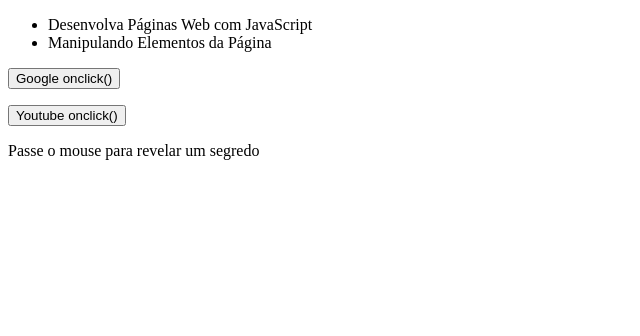
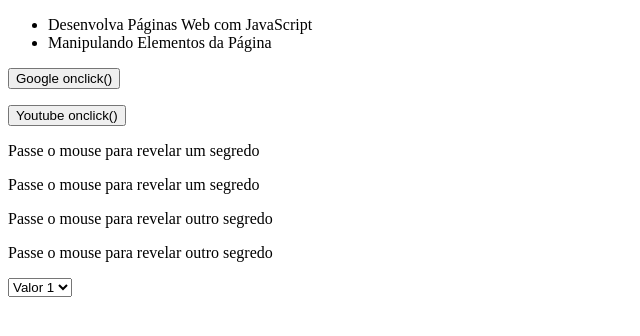
Before and after one commit to raniedev/dio, a plain HTML site: page javascript/aula-2.html in a window 1280 px wide. Shown: the whole page, without its empty margins (0-640 px from the left). Drawn offline with Linux system fonts and the light colour scheme.

Commit message:
Add files via upload

```diff
--- a/javascript/aula-2.html
+++ b/javascript/aula-2.html
@@ -4,7 +4,7 @@
         <title>JavaScript</title>
         <meta charset="utf-8"/>
     </head>
-    <body>
+    <body onload="load()">
         <ul>
             <li>Desenvolva Páginas Web com JavaScript</li>
             <li>Manipulando Elementos da Página</li>
@@ -18,6 +18,17 @@
 
         <p id="mousemove" onmouseover="trocar()" onmouseout="voltar()">Passe o mouse para revelar um segredo</p>
 
+        <p id="mousemove" onmouseover="trocar()" onmouseout="voltar()">Passe o mouse para revelar um segredo</p>
+
+        <p onmouseover="trocar_2(this)" onmouseout="voltar_2(this)">Passe o mouse para revelar outro segredo</p>
+
+        <p onmouseover="trocar_2(this)" onmouseout="voltar_2(this)">Passe o mouse para revelar outro segredo</p>
+
+        <select onchange="funcaoChange(this)">
+            <option value="1">Valor 1</option>
+            <option value="2">Valor 2</option>
+            <option value="3">Valor 3</option>
+        </select>
         <script type="text/javascript" src="js/aula-2.js"></script>
     </body>
 </html>
--- a/javascript/js/aula-2.js
+++ b/javascript/js/aula-2.js
@@ -56,3 +56,19 @@ function trocar() {
 function voltar() {
     document.getElementById("mousemove").innerHTML = "Passe o mouse para revelar um segredo";
 }
+
+function trocar_2(elemento) {
+    elemento.innerHTML  = "É italiano e não joelho.";
+}
+
+function voltar_2(elemento) {
+    elemento.innerHTML = "Passe o mouse para revelar outro segredo";
+}
+
+function load() {
+    console.log("Página carregada...");
+}
+
+function funcaoChange(elemento) {
+    console.log(elemento.value);
+}
```
